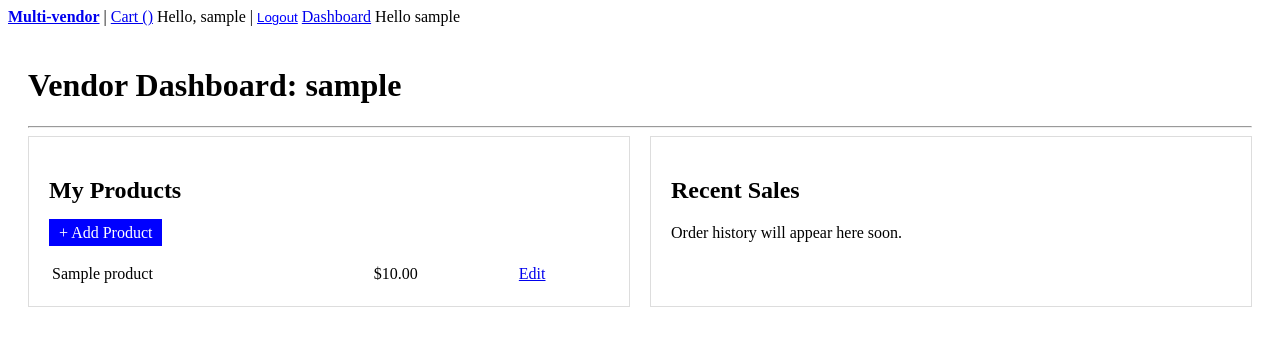
After one commit to Hanumanthareddy884/Multi_Vendor_Ecosystem, a Django app: page /vendor-dashboard/ in a window 1280 px wide. The commit adds this page. Shown: the top 346 px of the page. Run offline with Django 5.2, Linux system fonts and the light colour scheme; a user stored in the database is signed in; tables that the repository leaves empty hold one stand-in row (values such as "Sample post").

Commit message:
vendor dashboard html

```diff
--- a/core/core/urls.py
+++ b/core/core/urls.py
@@ -21,7 +21,7 @@ from django.conf.urls.static import static
 from store.views import frontend, category_detail, product_detail
 from cart.views import add_to_cart, cart_detail, remove_from_cart
 from django.contrib.auth import views as auth_views  # Import Django's auth views
-from accounts.views import signup
+from accounts.views import signup,vendor_dashboard
 from order.views import checkout,success_view,create_checkout_session
 
 urlpatterns = [
@@ -34,7 +34,7 @@ urlpatterns = [
     path('login/', auth_views.LoginView.as_view(template_name='accounts/login.html'), name='login'),
     path('api/create-checkout-session/', create_checkout_session, name='create_checkout_session'),
     path('order/success/', success_view, name='success'),
-
+path('vendor-dashboard/', vendor_dashboard, name='vendor_dashboard'),
     path('cart/add/<int:product_id>/', add_to_cart, name='add_to_cart'),
     path('<slug:slug>/', category_detail, name='category_detail'),
     path('cart/remove/<int:product_id>/', remove_from_cart, name='remove_from_cart'),
--- /dev/null
+++ b/core/templates/accounts/vendor_dashboard.html
@@ -0,0 +1,28 @@
+{% extends 'home.html' %}
+
+{% block content %}
+    <h1>Vendor Dashboard: {{ request.user.username }}</h1>
+    <hr>
+
+    <div style="display: flex; gap: 20px;">
+        <div style="flex: 1; border: 1px solid #ddd; padding: 20px;">
+            <h2>My Products</h2>
+            <a href="{% url 'add_product' %}" style="background: blue; color: white; padding: 5px 10px; text-decoration: none;">+ Add Product</a>
+
+            <table style="width: 100%; margin-top: 20px;">
+                {% for product in products %}
+                <tr>
+                    <td>{{ product.title }}</td>
+                    <td>${{ product.price }}</td>
+                    <td><a href="#">Edit</a></td>
+                </tr>
+                {% endfor %}
+            </table>
+        </div>
+
+        <div style="flex: 1; border: 1px solid #ddd; padding: 20px;">
+            <h2>Recent Sales</h2>
+            <p>Order history will appear here soon.</p>
+        </div>
+    </div>
+{% endblock %}
--- a/core/templates/home.html
+++ b/core/templates/home.html
@@ -13,6 +13,10 @@
             {% csrf_token %}
             <button type="submit" style="background:none; border:none; color:blue; cursor:pointer; text-decoration:underline; padding:0;">Logout</button>
         </form>
+        {% if request.user.is_vendor %}
+            <a href="{% url 'vendor_dashboard' %}">Dashboard</a>
+        {% endif %}
+            <span>Hello {{ request.user.username }}</span>
     {% else %}
         <a href="{% url 'login' %}">Login</a> |
         <a href="{% url 'signup' %}">Sign Up</a>
```
